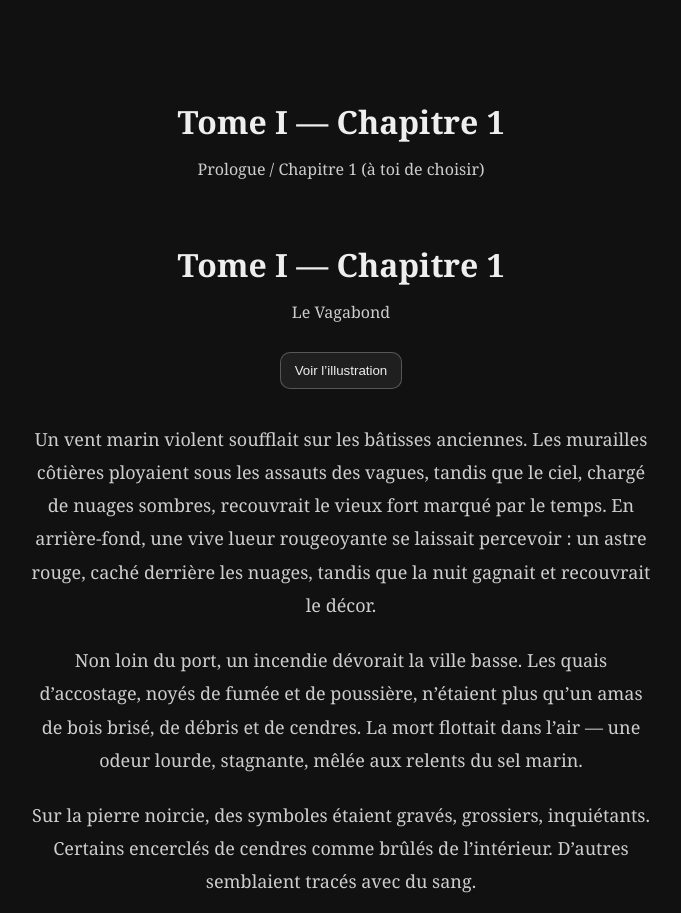
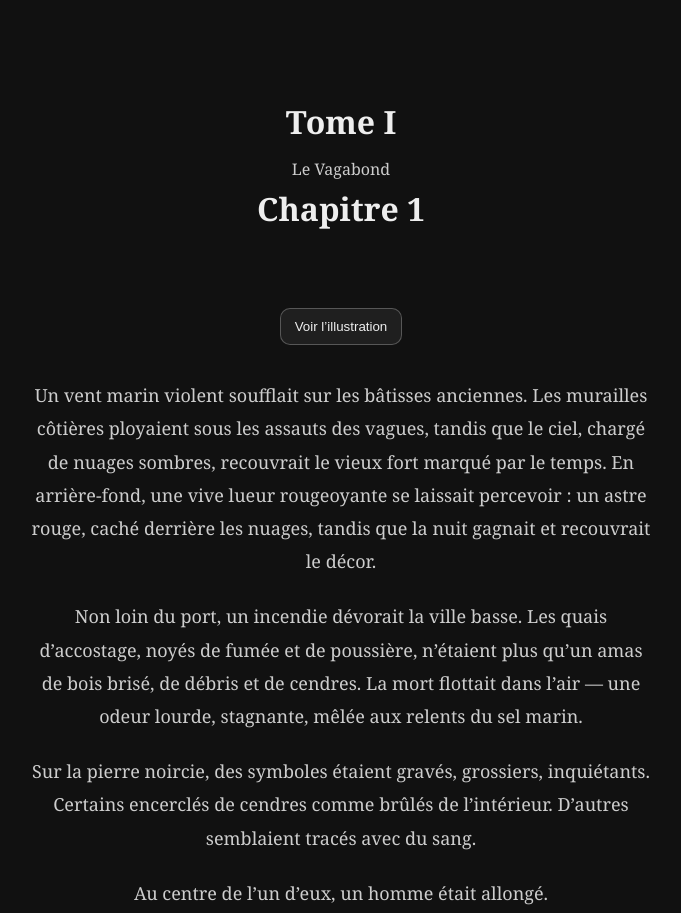
Before and after one commit to Soren-Mora/Mora, a plain HTML site: page romans/mora-t1/chapitre-01.html in a window 1280 px wide. Shown: the top 913 px of the page, without its empty margins (49-730 px from the left). Drawn offline with Linux system fonts and the light colour scheme.

Commit message:
Update chapitre-01.html

```diff
--- a/romans/mora-t1/chapitre-01.html
+++ b/romans/mora-t1/chapitre-01.html
@@ -97,8 +97,9 @@
   <main class="page">
 
     <header class="chapter-title">
-      <h1>Tome I — Chapitre 1</h1>
-      <p>Prologue / Chapitre 1 (à toi de choisir)</p>
+      <h1>Tome I</h1>
+       <p>Le Vagabond</p>
+        <h1>Chapitre 1</h1>
     <!DOCTYPE html>
 <html lang="fr">
 <head>
@@ -204,11 +205,6 @@
 
 <body>
   <main class="page">
-
-    <header class="chapter-title">
-      <h1>Tome I — Chapitre 1</h1>
-      <p>Le Vagabond</p>
-    </header>
 
     <!-- Bouton illustration (tu peux déplacer ce bloc où tu veux dans la page) -->
     <div class="tools">
```
